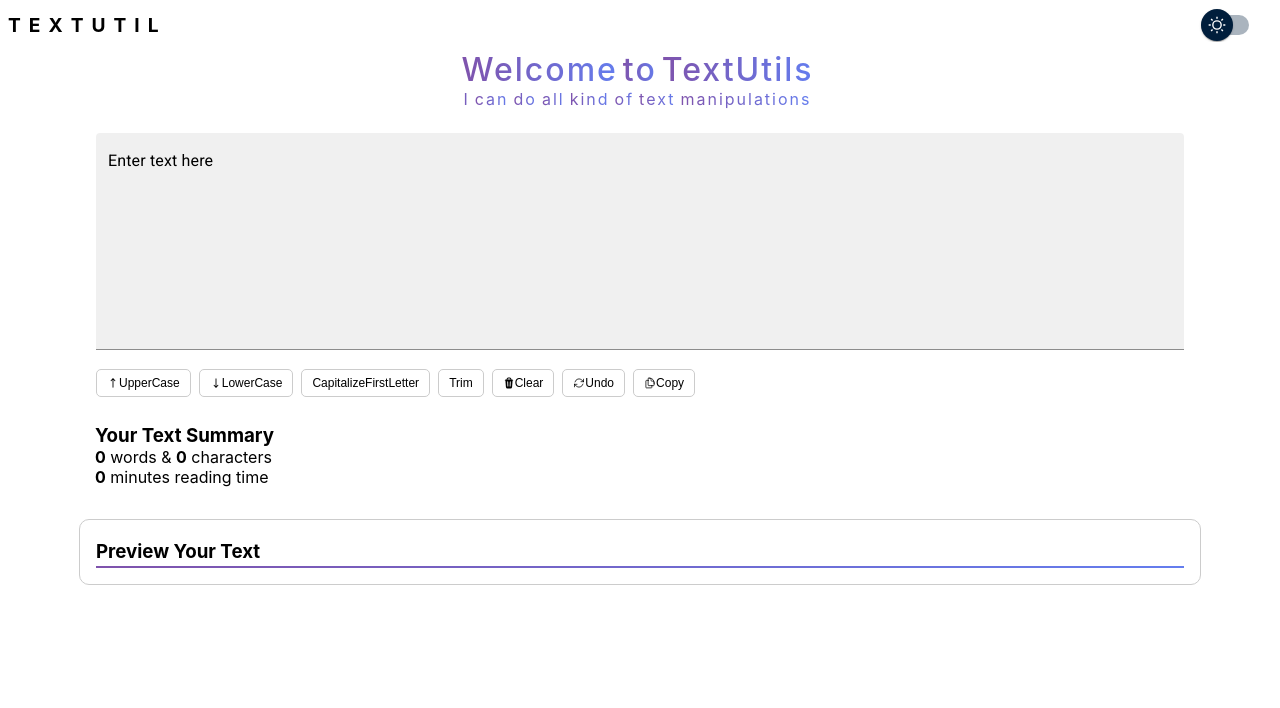
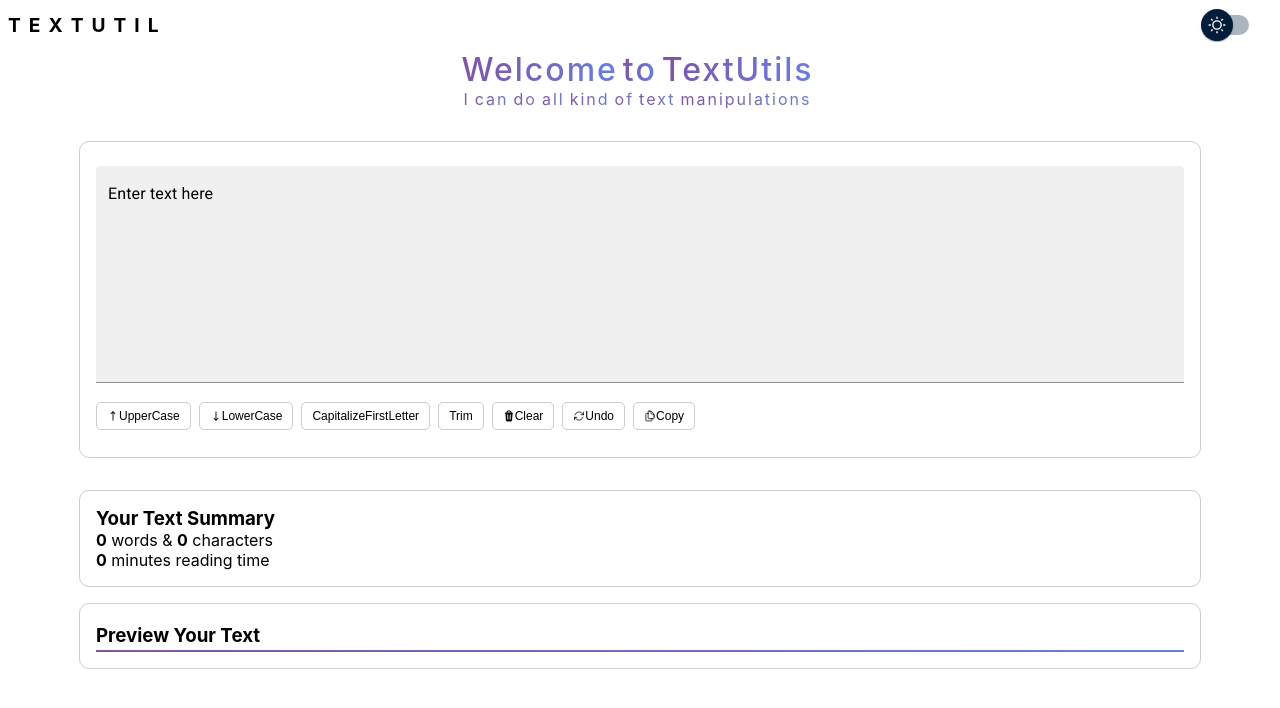
Before and after one commit to partha7978/text-utils, a React (Create React App) app: page / in a window 1280 px wide. Shown: the top 708 px of the page. Built offline with nearby package versions, Linux system fonts and the light colour scheme.

Commit message:
adding outer container to all sections

```diff
--- a/src/components/TextArea/TextArea.css
+++ b/src/components/TextArea/TextArea.css
@@ -6,6 +6,17 @@
     justify-content: center;
     align-items: center;
     padding: 1rem;
+}
+.textarea-container {
+    width: 85vw;
+    margin: 1rem 0;
+    padding: 1rem;
+    display: flex;
+    justify-content: center;
+    align-items: center;
+    flex-direction: column;
+    border-radius: 10px;
+    border: 1px solid #ccc;
 }
 .buttonSection {
     width: 85vw;
@@ -47,10 +58,9 @@
     justify-content: left;
     flex-direction: column;
     align-items: left;
-    padding: 1rem;
-
+    /* padding: 1rem; */
 }
-.ViewText {
+.ViewText, .text-summary-container {
     width: 85vw;
     margin: 1rem 0;
     padding: 1rem;
--- a/src/components/TextArea/TextArea.js
+++ b/src/components/TextArea/TextArea.js
@@ -130,6 +130,7 @@ export default function TextArea(props) {
             </Alert>
           </Snackbar>
         </Stack>
+        <div className="textarea-container">
           {/* for text area */}
           <Box
             component="form"
@@ -188,11 +189,14 @@ export default function TextArea(props) {
             Copy
             </button>
           </div>
+        </div>
         <div className="TextSummarySection">
+          <div className="text-summary-container">
             <div className="TextSummary">
               <h3>Your Text Summary</h3>
               <span><b>{text.length < 1 && text.includes('') ? 0 : text.split(' ').length }</b> words & <b>{text.length}</b> characters</span>
               <span><b>{0.008 * (text.length < 1 && text.includes('') ? 0 : text.split(' ').length)}</b> minutes reading time</span>
+            </div>
           </div>
           <div className="ViewText">
             <div className="previewHeading">
```
Lines whose indentation alone changed are shown as unchanged.
